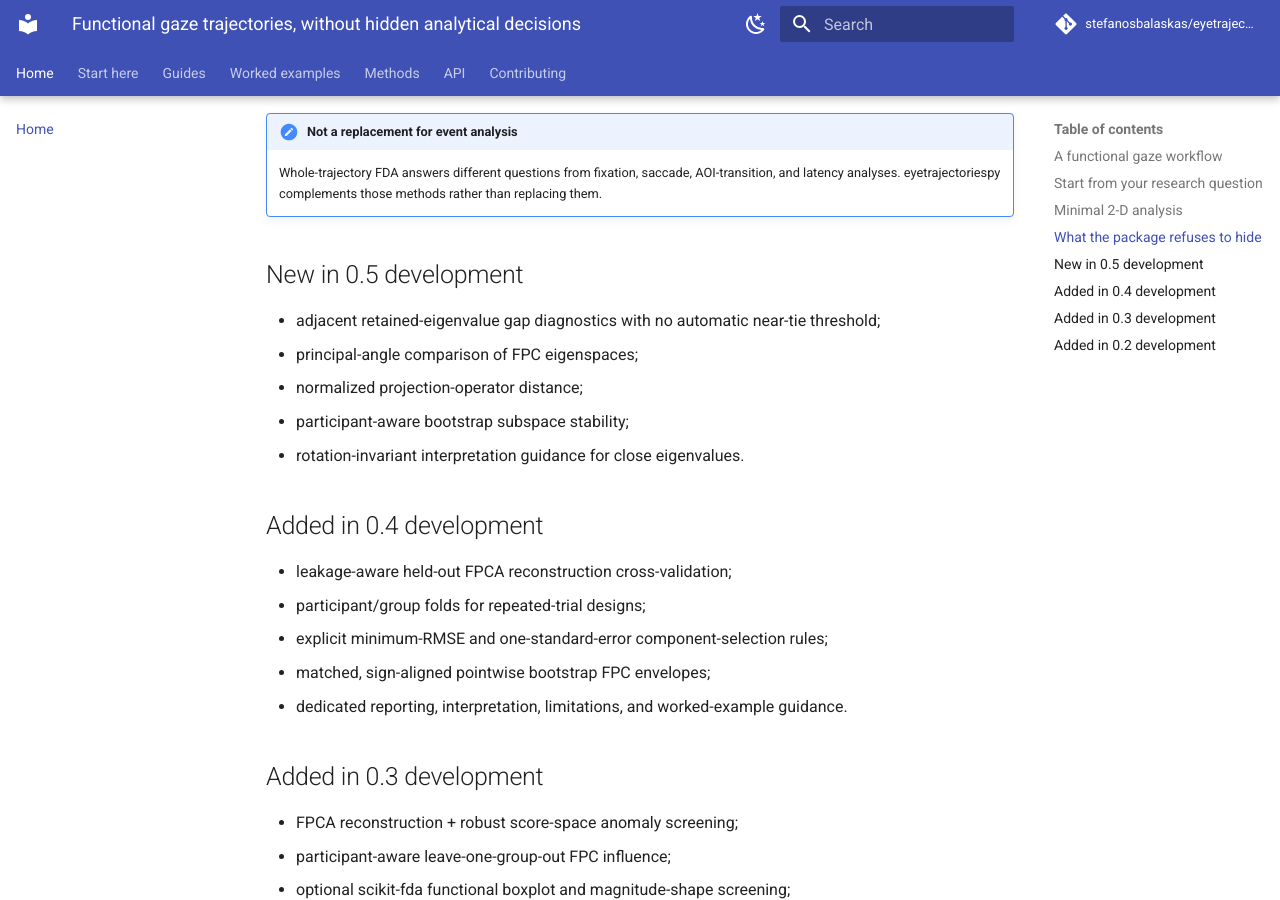
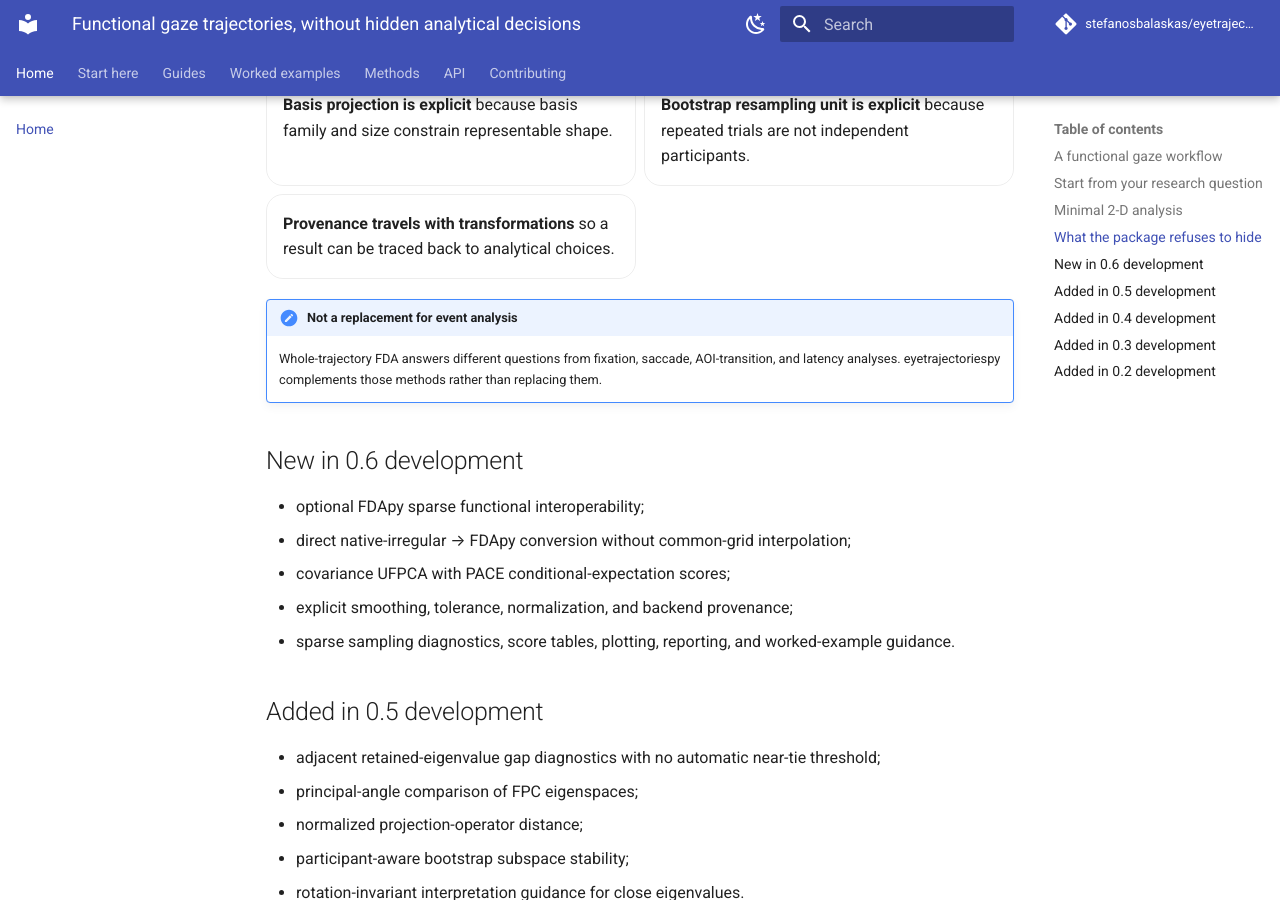
Before and after one commit to stefanosbalaskas/eyetrajectoriespy, an MkDocs documentation site: the page built from docs/index.md, in a window 1280 px wide and 900 px high, scrolled down 3688 px. Built offline with MkDocs 1.6.1 and Material for MkDocs 9.7.7, drawn with Linux system fonts in a browser that asks for light colours; comment, search, counter and statistics services are not loaded; some of the changed text lies outside the part shown.

Commit message:
Refresh site home for sparse PACE FPCA

```diff
--- a/docs/index.md
+++ b/docs/index.md
@@ -3,13 +3,13 @@
 ---
 
 <div class="et-hero" markdown>
-<div class="et-kicker">eyetrajectoriespy 0.5 · continuous eye-tracking FDA</div>
+<div class="et-kicker">eyetrajectoriespy 0.6 · continuous eye-tracking FDA</div>
 
 # Model the viewing process, not only its summaries
 
 eyetrajectoriespy provides a vendor-neutral scientific layer for continuous gaze paths, multivariate FPCA, native irregular trajectories, repeated-trial functional decomposition, phase analysis, compositional AOI trajectories, and explicit validation of component stability.
 
-<span class="et-pill">2-D x(t), y(t)</span><span class="et-pill">native irregular grids</span><span class="et-pill">FPCA / MFPCA</span><span class="et-pill">grouped reconstruction CV</span><span class="et-pill">bootstrap stability</span><span class="et-pill">eigenspace stability</span><span class="et-pill">outlier / influence review</span><span class="et-pill">multilevel</span><span class="et-pill">phase</span><span class="et-pill">elastic SRVF</span>
+<span class="et-pill">2-D x(t), y(t)</span><span class="et-pill">native irregular grids</span><span class="et-pill">sparse PACE FPCA</span><span class="et-pill">FPCA / MFPCA</span><span class="et-pill">grouped reconstruction CV</span><span class="et-pill">bootstrap stability</span><span class="et-pill">eigenspace stability</span><span class="et-pill">outlier / influence review</span><span class="et-pill">multilevel</span><span class="et-pill">phase</span><span class="et-pill">elastic SRVF</span>
 </div>
 
 <div class="grid cards" markdown>
@@ -25,6 +25,12 @@
     Preserve curve-specific sample times, inspect gaps, then make common-grid projection an explicit decision.
 
     [:octicons-arrow-right-24: Native irregular trajectories](guides/irregular-trajectories.md)
+
+-   **Use sparse PACE when interpolation would invent most of the curve**
+
+    Preserve native curve-specific times and delegate univariate sparse covariance estimation plus conditional scores to FDApy.
+
+    [:octicons-arrow-right-24: Sparse PACE FPCA](guides/sparse-irregular-fpca.md)
 
 -   **Ask whether the FPCs are reproducible**
 
@@ -81,6 +87,9 @@
 
 - **Are sample times irregular across trials?**
   Preserve them in an <code>IrregularTrajectorySet</code> before choosing a projection.
+
+- **Would interpolation create most of each curve?**
+  Use univariate sparse covariance UFPCA with PACE conditional-expectation scores rather than manufacturing a dense trajectory.
 
 - **Do stable participant strategies differ from trial fluctuations?**
   Use multilevel FPCA.
@@ -143,7 +152,15 @@
 !!! important "Not a replacement for event analysis"
     Whole-trajectory FDA answers different questions from fixation, saccade, AOI-transition, and latency analyses. eyetrajectoriespy complements those methods rather than replacing them.
 
-## New in 0.5 development
+## New in 0.6 development
+
+- optional FDApy sparse functional interoperability;
+- direct native-irregular → FDApy conversion without common-grid interpolation;
+- covariance UFPCA with PACE conditional-expectation scores;
+- explicit smoothing, tolerance, normalization, and backend provenance;
+- sparse sampling diagnostics, score tables, plotting, reporting, and worked-example guidance.
+
+## Added in 0.5 development
 
 - adjacent retained-eigenvalue gap diagnostics with no automatic near-tie threshold;
 - principal-angle comparison of FPC eigenspaces;
```
